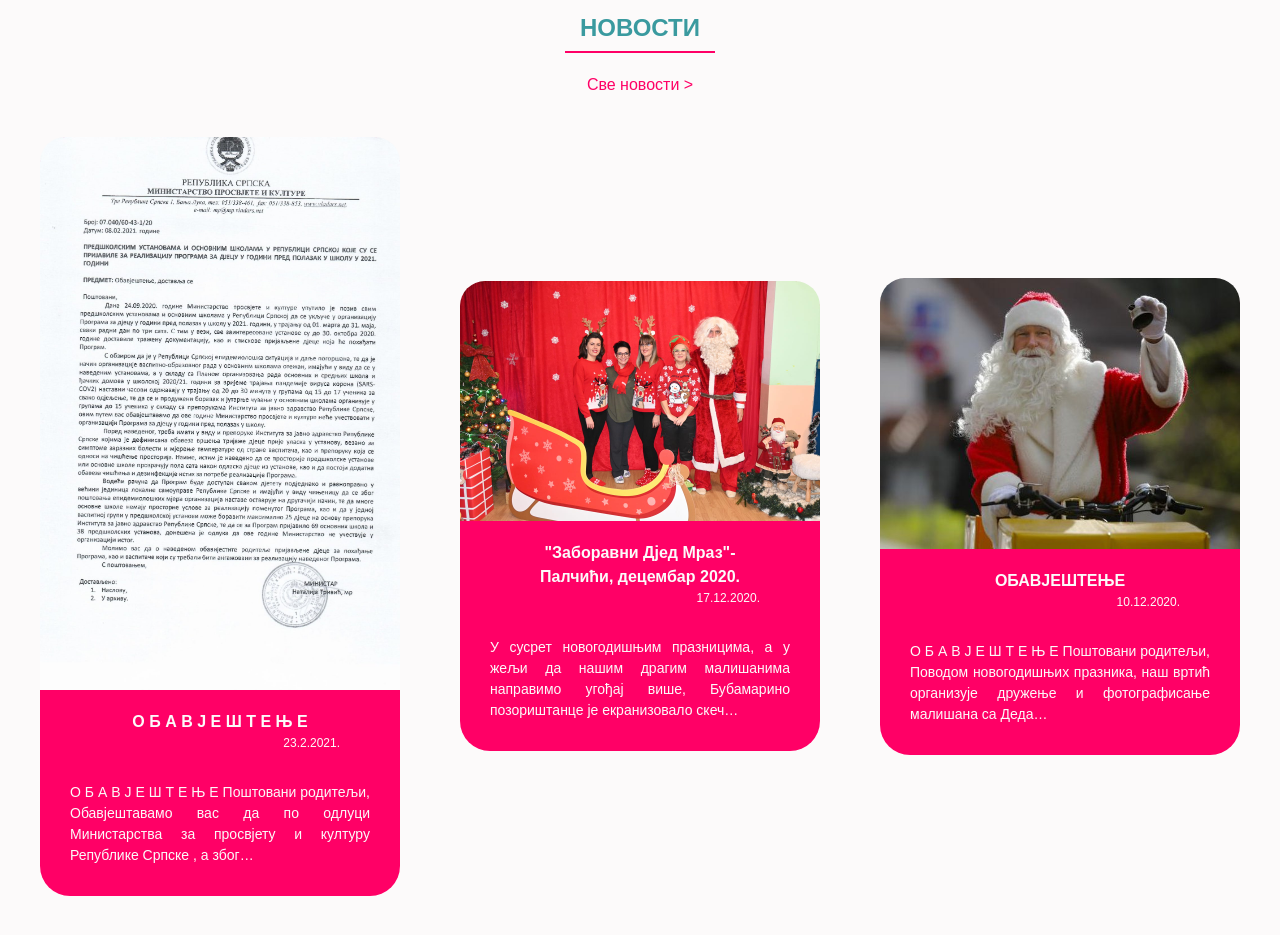
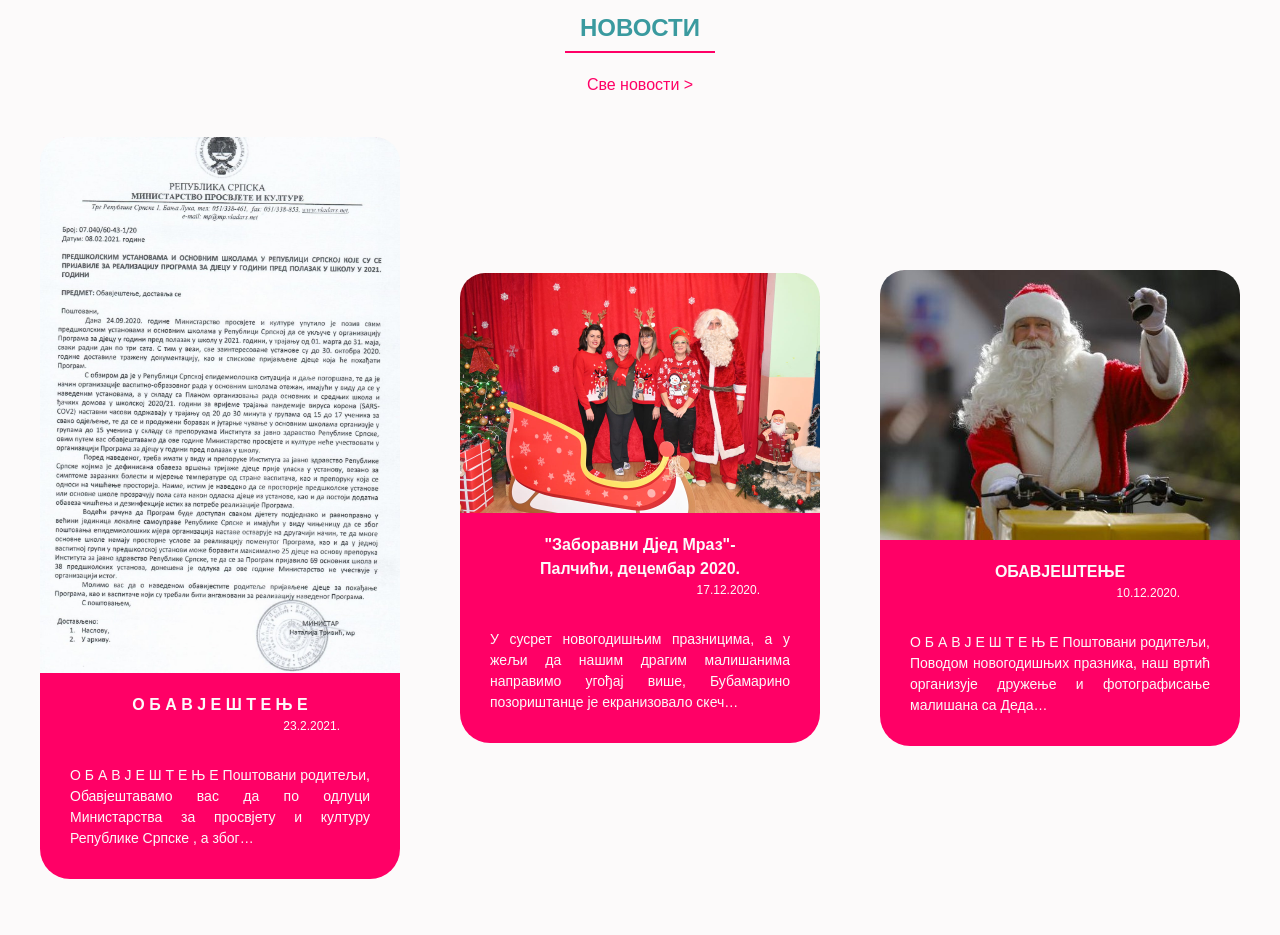
Before and after one commit to Vujovic/bubamara-pale, a Gatsby site: page / in a window 1280 px wide. Shown: the part 940-1875 px from the top of the page. Built offline with nearby package versions, Linux system fonts and the light colour scheme; Gatsby itself is replaced by a stand-in of ours.

Commit message:
Update Novosti “о-б-а-в-ј-е-ш-т-е-њ-е”

```diff
--- a/news/о-б-а-в-ј-е-ш-т-е-њ-е.md
+++ b/news/о-б-а-в-ј-е-ш-т-е-њ-е.md
@@ -1,6 +1,6 @@
 ---
 path: О Б А В Ј Е Ш Т Е Њ Е
-image: /assets/predskolsko.jpg
+image: /assets/обавјештење-предшколско.jpg
 date: 2021-02-23T08:23:08.030Z
 title: "О Б А В Ј Е Ш Т Е Њ Е "
 ---
```
Also changed, not shown: static/assets/обавјештење-предшколско.jpg (added).
